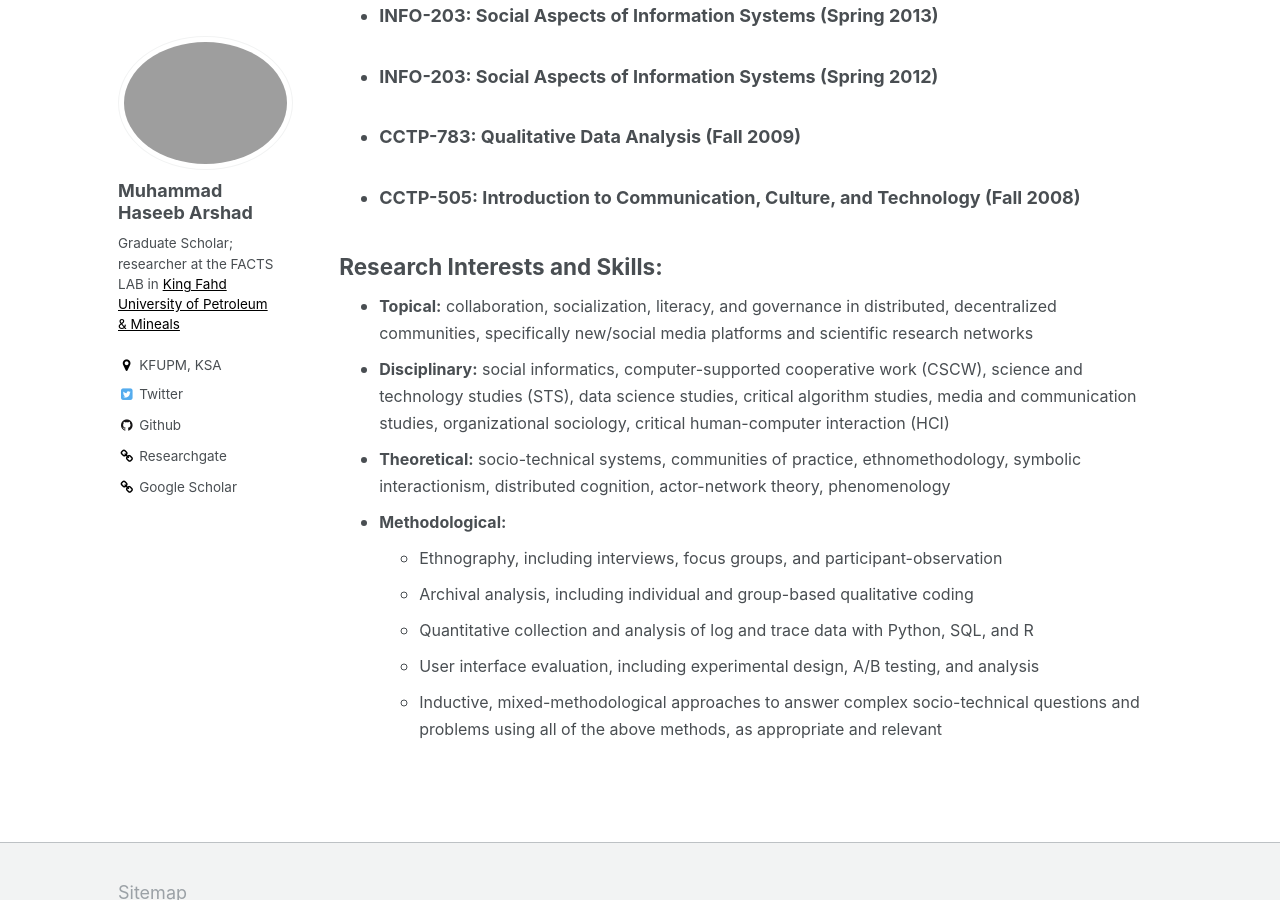
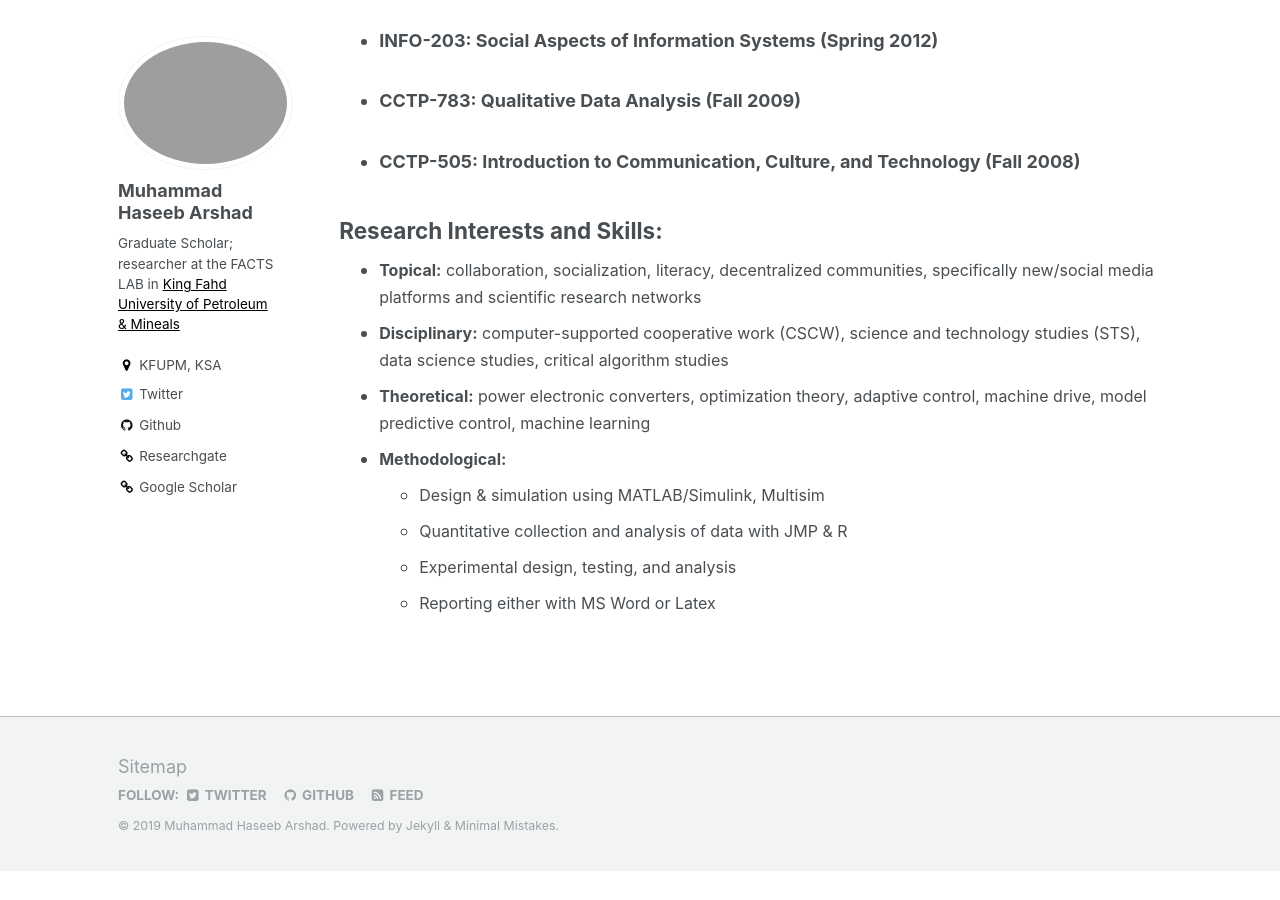
Before and after one commit to gulzar-alam/gulzaralam.github.io, a Jekyll site: the page built from _pages/cv.html, in a window 1280 px wide and 900 px high, scrolled down 2469 px. Built offline with Jekyll 4.4.1, drawn with Linux system fonts in a browser that asks for light colours; after the commit the page ends 3340 px from its top, so only the background shows below that; some of the changed text lies outside the part shown.

Commit message:
Update cv.html

```diff
--- a/_pages/cv.html
+++ b/_pages/cv.html
@@ -12,14 +12,14 @@
 <u><a style="line-height: 1.5;" href="http://hasyarshad.github.io/haseeb-cv.pdf"><span style="color: #333333;"><span style="font-size: medium;">Also available in PDF format.</span></span></a></u>
 <h1 class="western" align="center"><b>Muhammad Haseeb Arshad</b></h1>
 <p style="line-height: 1.5;" align="center"><span style="font-size: medium;"><b>Curriculum Vitae</b> </span></p>
-<p style="line-height: 1.5;" align="center"><span style="font-size: medium;">haseeb.arshad.ee at gmail.com | <a href="http://hasyarshad.github.io/">http://hasyarshad.github.io</a> | <a href="http://www.twitter.com/_haseebarshad">@_haseebarshad</a> | <a href="http://is.gd/geiger_cites">Google Scholar</a></span></p>
+<p style="line-height: 1.5;" align="center"><span style="font-size: medium;">haseeb.arshad.ee at gmail.com | <a href="http://hasyarshad.github.io/">http://hasyarshad.github.io</a> | <a href="http://www.twitter.com/_haseebarshad">@_haseebarshad</a> | <a href="https://scholar.google.com/citations?user=-nga1p4AAAAJ&hl=en">Google Scholar</a></span></p>
 
 <h2 class="western">Education:</h2>
 <ul style="line-height: 1.5; margin: 10px 0;">
  	<li><span style="font-size: medium;"><b>M.Sc., </b></span><strong><span style="font-size: medium;"><b>Electrical Engineering with Specialiazation in Control Systems</b></span></strong><span style="font-size: medium;"><b>, King Fahd University of Petroleum & Minerals</b></span>
 <ul>
- 	<li><strong><span style="font-size: medium;"><b>Date:</b></span></strong><span style="font-size: medium;"> January 2018</span></li>
-  <li><b><span style="font-size: medium;">Graduate Thesis:</b></span><span style="font-size: medium;"> robots.txt: Intelligent Model Predictive Torque Control of Induction Motor</span></li>
+ 	<li><strong><span style="font-size: medium;"><b>Date:</b></span></strong><span style="font-size: medium;"> January 2018 to Present</span></li>
+  <li><b><span style="font-size: medium;">Graduate Thesis:</b></span><span style="font-size: medium;">Intelligent Model Predictive Torque Control of Induction Motor</span></li>
  	<li><span style="font-size: medium;"><b>Advisor:</b></span><span style="font-size: medium;"> Prof. Dr. Mohammed Ali Abido</span></li>
 </ul>
 </li>
@@ -44,16 +44,15 @@
 </ul>
 <h2>Employment</h2>
 <ul style="line-height: 1.5; margin: 10px 0;">
-  <li><span style="font-size: medium;"><b>Staff Ethnographer</b>, UC-Berkeley Institute for Data Science (Jan 2016 to present)</span></li>
-  <li><span style="font-size: medium;"><b>Research Intern</b>, Wikimedia Foundation (May to August 2011)</span></li>
-  <li><span style="font-size: medium;"><b>Research Associate</b>, Georgetown University, Communication, Culture, and Technology Program (May 2009 to August 2010)</span></li>
+  <li><span style="font-size: medium;"><b>Graduate Assistant</b>, EE-460: Power Electronics at Department of Electrical Engineering, KFUPM, KSA (Oct 2018 to present)</span></li>
+  <li><span style="font-size: medium;"><b>IT Consultant & SEM</b>, WAAFI TRAVELS (May 2018 to Present)</span></li>
+  <li><span style="font-size: medium;"><b>Design Engineer</b>, Freelancer (May 2011 to Present)</span></li>
 </ul>
 <h2>Summary of Scholarly Impact</h2>
 <ul style="line-height: 1.5; margin: 10px 0;">
 
-  <li><span style="font-size: medium;"><b>Publications:</b> 22 publications with over 1,150 total citations, h-index of 15 (Google Scholar)</li>
-  <li><span style="font-size: medium;"><b>Presentations:</b> Over 50 talks, including 7 invited talks and 2 conference keynotes</li>
-  <li><span style="font-size: medium;"><b>Industry:</b> Scholarship has directly led to new initiatives and redesigned products at Wikimedia</li>
+  <li><span style="font-size: medium;"><b>Publications:</b> 2 publications with good Reputed IEEE Conferences</li>
+  <li><span style="font-size: medium;"><b>Presentations:</b> Over 15 talks, including 2 invited talks</li>
 </ul>
 <h2>Publications</h2>
   <ul>{% for post in site.articles reversed %}
@@ -74,16 +73,15 @@
 
 <h2 class="western">Research Interests and Skills:</h2>
 <ul style="line-height: 1.5; margin: 10px 0;">
- 	<li><span style="font-size: medium;"><b>Topical:</b> collaboration, socialization, literacy, and governance in distributed, decentralized communities, specifically new/social media platforms and scientific research networks</span></li>
- 	<li><span style="font-size: medium;"><b>Disciplinary:</b> social informatics, computer-supported cooperative work (CSCW), science and technology studies (STS), data science studies, critical algorithm studies, media and communication studies, organizational sociology, critical human-computer interaction (HCI)</span></li>
- 	<li><span style="font-size: medium;"><b>Theoretical:</b> socio-technical systems, communities of practice, ethnomethodology, symbolic interactionism, distributed cognition, actor-network theory, phenomenology</span></li>
+ 	<li><span style="font-size: medium;"><b>Topical:</b> collaboration, socialization, literacy, decentralized communities, specifically new/social media platforms and scientific research networks</span></li>
+ 	<li><span style="font-size: medium;"><b>Disciplinary:</b> computer-supported cooperative work (CSCW), science and technology studies (STS), data science studies, critical algorithm studies</span></li>
+ 	<li><span style="font-size: medium;"><b>Theoretical:</b> power electronic converters, optimization theory, adaptive control, machine drive, model predictive control, machine learning</span></li>
  	<li><span style="font-size: medium;"><b>Methodological:</b></span>
 <ul>
- 	<li><span style="font-size: medium;">Ethnography, including interviews, focus groups, and participant-observation</span></li>
- 	<li><span style="font-size: medium;">Archival analysis, including individual and group-based qualitative coding</span></li>
- 	<li><span style="font-size: medium;">Quantitative collection and analysis of log and trace data with Python, SQL, and R</span></li>
- 	<li><span style="font-size: medium;">User interface evaluation, including experimental design, A/B testing, and analysis</span></li>
- 	<li><span style="font-size: medium;">Inductive, mixed-methodological approaches to answer complex socio-technical questions and problems using all of the above methods, as appropriate and relevant</span></li>
+ 	<li><span style="font-size: medium;">Design & simulation using MATLAB/Simulink, Multisim</span></li>
+ 	<li><span style="font-size: medium;">Quantitative collection and analysis of data with JMP & R</span></li>
+ 	<li><span style="font-size: medium;">Experimental design, testing, and analysis</span></li>
+ 	<li><span style="font-size: medium;">Reporting either with MS Word or Latex</span></li>
 </ul>
 </li>
 </ul>
```
